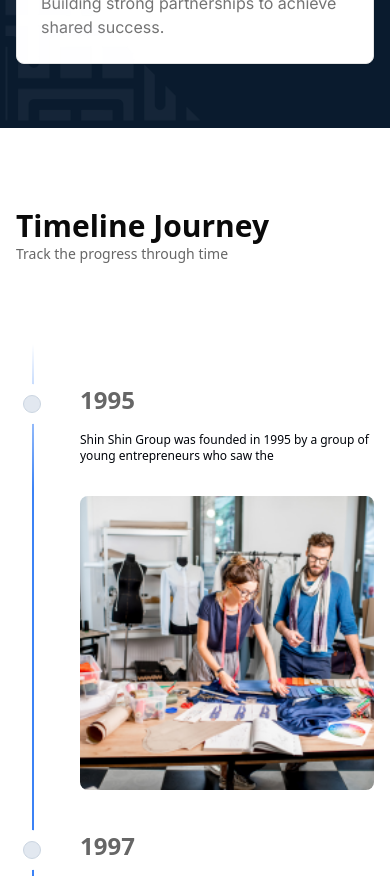
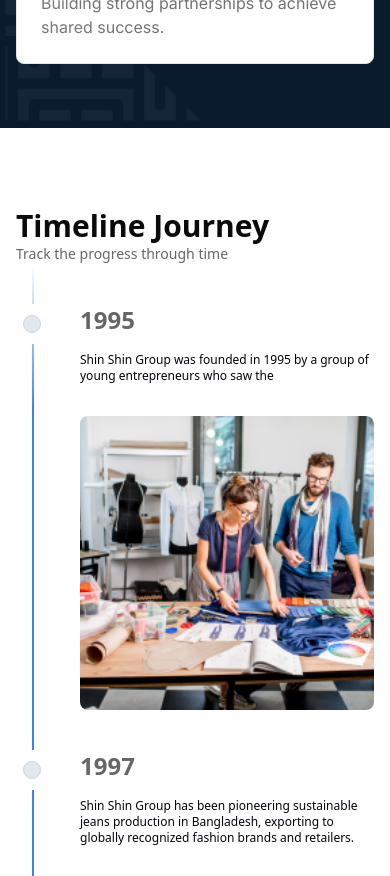
Before and after one commit to soyab-mostofa/ssg-website, a Next.js app: page /about in a window 390 px wide. Shown: the part 3820-4696 px from the top of the page. Built offline with nearby package versions, Linux system fonts and the light colour scheme.

Commit message:
edit timeline

```diff
--- a/src/components/ui/timeline.tsx
+++ b/src/components/ui/timeline.tsx
@@ -66,7 +66,7 @@
       ref={containerRef}
       style={{ backgroundColor: mergedColors.background }}
     >
-      <div className="mx-auto max-w-7xl px-4 py-20 md:px-8 lg:px-10">
+      <div className="mx-auto -mb-20 max-w-7xl px-4 py-20 md:px-8 lg:px-10">
         <AnimateTextInView text="Timeline Journey" className="text-3xl font-bold md:text-5xl" />
         <p className="max-w-sm text-sm md:text-base" style={{ color: mergedColors.secondaryText }}>
           Track the progress through time
```
